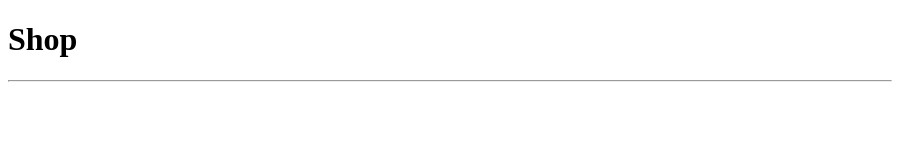
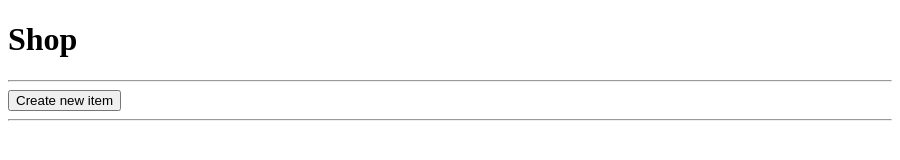
Before and after one commit to Dedo-Finger2/gamifiy-markdown, an Electron app: page shop.html in a window 900 px wide. Drawn offline with Linux system fonts and the light colour scheme.

Commit message:
feat: Adds shop create new item button and items section

```diff
--- a/shop.html
+++ b/shop.html
@@ -12,6 +12,9 @@
   <main>
     <h1>Shop</h1>
     <hr />
+    <button type="button">Create new item</button>
+    <hr />
+    <div id="items-wrapper"></div>
   </main>
 </body>
 
```
